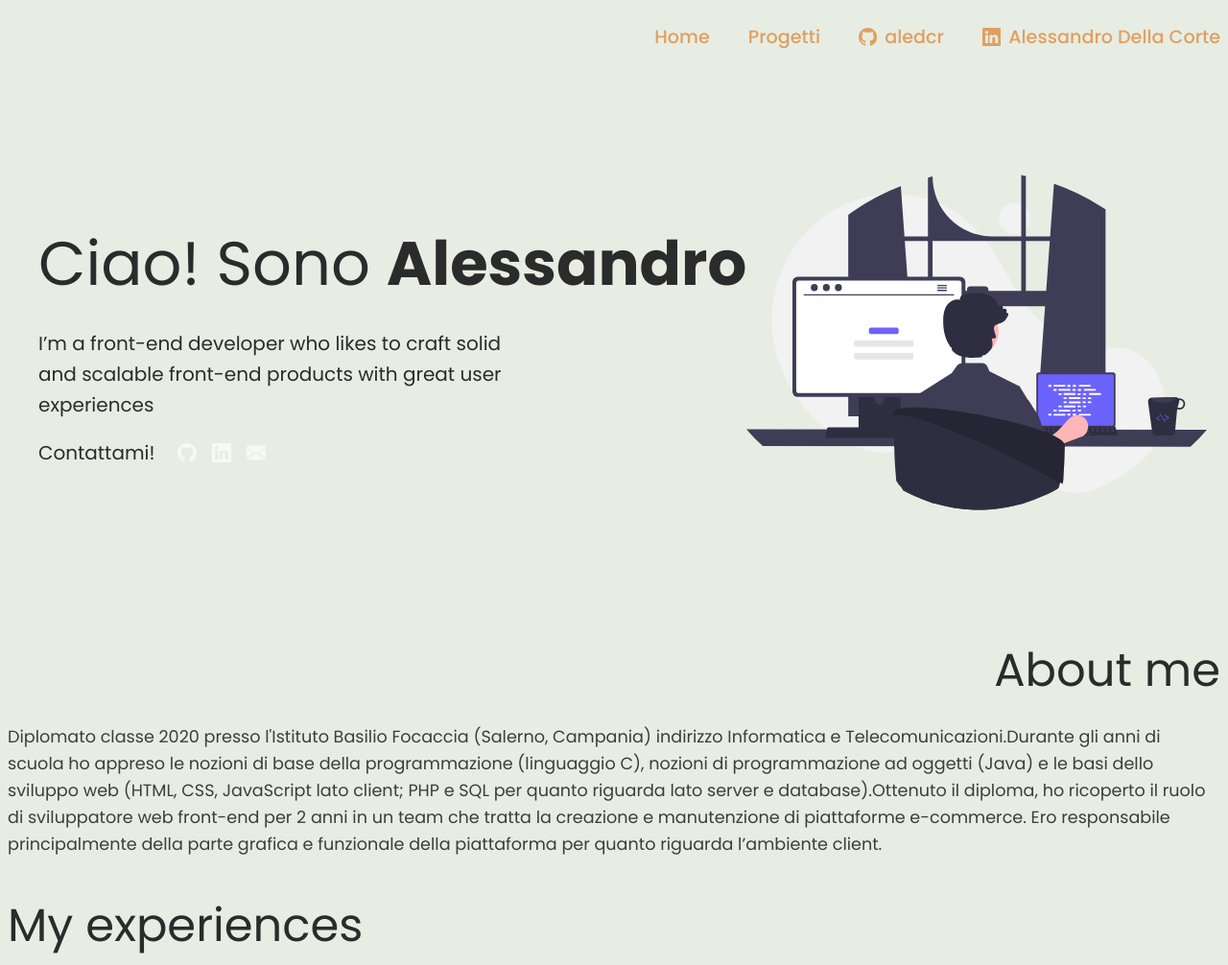
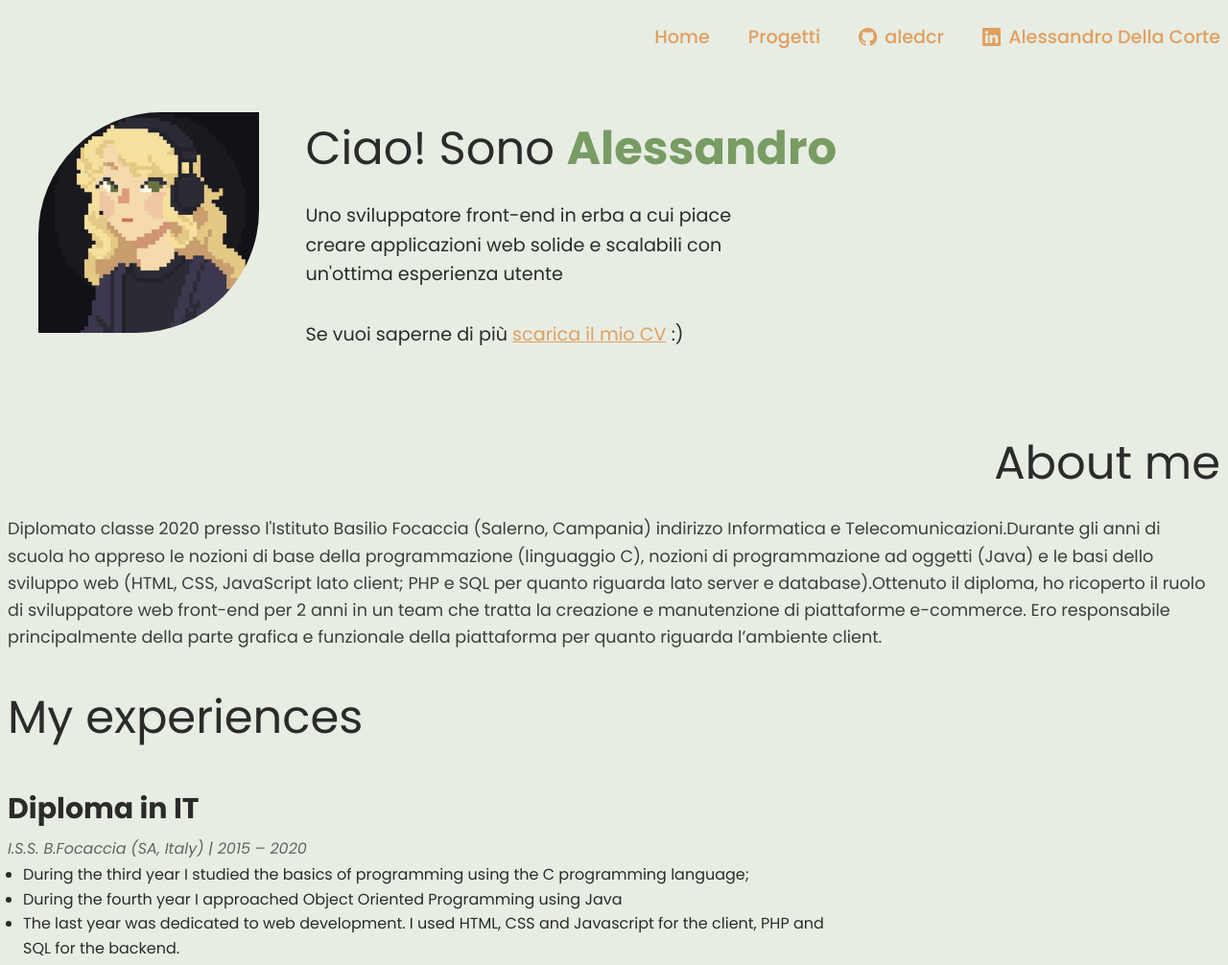
Before and after one commit to aledcr/portfolio, an Astro site: page / in a window 1280 px wide. Shown: the top 1006 px of the page at 96% size. Built offline with nearby package versions, Linux system fonts and the light colour scheme; Astro itself is replaced by a stand-in of ours.

Commit message:
:lipstick: changed hero section (with tmp img)

```diff
--- a/src/components/Hero.astro
+++ b/src/components/Hero.astro
@@ -3,166 +3,217 @@ import { BsGithub, BsLinkedin, BsEnvelopeFill } from 'react-icons/bs';
 ---
 
 <section class="hero">
-    <div class="hero-text-container">
-        <h1>Ciao! Sono <b>Alessandro</b></h1>
+    <img src="/hero-img.jpg" alt="Hero Image" />
+
+    <h1 class="title">Ciao! Sono <b>Alessandro</b></h1>
+
+    <div class="text-container">
         <p>
-            <!--  Uno sviluppatore front-end in erba a cui piace creare applicazioni
-            web solide e scalabili con un'ottima esperienza utente -->
-            I’m a front-end developer who likes to craft solid and scalable front-end
-            products with great user experiences
+            Uno sviluppatore front-end in erba a cui piace creare applicazioni
+            web solide e scalabili con un'ottima esperienza utente
         </p>
 
-        <div class="hero-contacts-container">
-            Contattami!
-            <div class="hero-contacts">
+        <p>Se vuoi saperne di più <a href="">scarica il mio CV</a> :)</p>
+    </div>
+
+    <ul class="mobile-contacts">
+        <li>
             <a target="_blank" href="https://github.com/aledcr">
                 <BsGithub />
+                <span>aledcr</span>
             </a>
+        </li>
+
+        <li>
             <a
                 target="_blank"
                 href="https://www.linkedin.com/in/alessandro-della-corte/"
             >
                 <BsLinkedin />
+                <span>Alessandro Della Corte</span>
             </a>
+        </li>
+
+        <li>
             <a target="_blank" href="mailto:dellacortealex4@gmail.com">
                 <BsEnvelopeFill />
+                <span>dellacortealex4@gmail.com</span>
             </a>
-            </div>
-        </div>
-    </div>
-
-    <img src="/hero-img.svg" alt="Hero Image" />
+        </li>
+    </ul>
 </section>
 
 <style>
     section.hero {
-        display: flex;
-        align-items: center;
-        justify-content: center;
+        display: grid;
+        grid-template-areas:
+            'img title'
+            'text text'
+            'socials socials';
+        align-items: flex-start;
+        justify-items: flex-start;
 
         width: 100%;
-        padding: 2rem;
-
-        overflow: hidden;
     }
 
-    .hero-text-container {
+    img {
+        grid-area: img;
+
+        width: 25vw;
+        height: 25vw;
+        aspect-ratio: 1;
+
+        border-top-left-radius: 10vw;
+        border-bottom-right-radius: 10vw;
+    }
+    .hero .title {
+        grid-area: title;
+
+        width: fit-content;
+
+        font-size: 1.6rem;
+        font-weight: normal;
+        text-align: start;
+    }
+
+    .hero .title b {
+        color: var(--primary-500);
+    }
+
+    .hero .text-container {
+        grid-area: text;
+
         display: flex;
         flex-direction: column;
-        align-items: center;
-        justify-content: center;
+        align-items: flex-start;
+        justify-content: flex-start;
     }
 
-    h1 {
-        width: fit-content;
+    .hero .text-container p {
+        font-size: 1rem;
 
-        font-size: 4rem;
-        font-weight: normal;
-        text-align: center;
-    }
-
-    p {
         margin-block: 1rem;
         max-width: 40ch;
     }
 
-    .hero-contacts-container {
+    .mobile-contacts {
+        list-style: none;
+
+        grid-area: socials;
+
         display: flex;
+        flex-wrap: wrap;
         gap: 1rem;
         align-items: center;
     }
 
-    .hero-contacts {
+    .mobile-contacts a {
         display: flex;
-
         align-items: center;
+        gap: 0.5rem;
     }
 
-    .hero-contacts a {
-        display: flex;
-        align-items: center;
-        justify-content: center;
+    /* Medium devices (tablets, 768px and up) */
+    @media (min-width: 768px) {
+        section.hero {
+            grid-template-areas:
+                'img title'
+                'img text'
+                'socials socials';
+            grid-template-columns: auto 80%;
+            column-gap: 3rem;
 
-        padding: 0.5rem;
-        aspect-ratio: 1/1;
-
-        opacity: 0.7;
-        transition: all 0.5s;
-
-        text-decoration: none;
-        color: white;
+            padding: 2rem;
         }
 
-    .hero-contacts a:hover,
-    .hero-contacts a:focus-visible {
-        opacity: 1;
+        .hero .title {
+            font-size: 2rem;
+            white-space: nowrap;
         }
 
-    .hero-contacts a svg {
-        position: relative;
-        bottom: 0rem;
-
-        width: 1.5rem;
-        height: 1.5rem;
-
-        transition: all 0.5s;
+        .hero .text-container p {
+            font-size: 1.1rem;
         }
 
-    .hero-contacts a:hover > svg,
-    .hero-contacts a:focus-visible > svg {
-        bottom: 0.5rem;
+        .mobile-contacts {
+            display: none;
         }
-
-    img {
-        display: none;
-
-        width: 30rem;
-        height: 30rem;
     }
 
     /* Large devices (desktops, 992px and up) */
     @media (min-width: 992px) {
         section.hero {
-            flex-direction: row;
-            justify-content: space-between;
+            grid-template-areas:
+                'img title'
+                'img text'
+                'socials socials';
+            grid-template-columns: auto 80%;
+            column-gap: 3rem;
+
+            padding: 2rem;
         }
-        .hero-text-container {
-            display: block;
-        }
-        h1 {
+
+        .hero .title {
+            font-size: 3rem;
             white-space: nowrap;
         }
 
-        img {
-            display: block;
+        .hero .text-container p {
+            font-size: 1.2rem;
+        }
+
+        .mobile-contacts {
+            display: none;
         }
     }
 
     /*  X-Large devices (large desktops, 1200px and up) */
     @media (min-width: 1200px) {
         section.hero {
-            flex-direction: row;
-            justify-content: space-between;
+            grid-template-areas:
+                'img title'
+                'img text'
+                'socials socials';
+
+            grid-template-columns: auto 80%;
+            column-gap: 3rem;
+
+            padding: 2rem;
         }
-        .hero-text-container {
-            display: block;
+
+        img {
+            width: 18vw;
+            height: 18vw;
         }
-        img {
-            display: block;
+
+        .text-container p {
+            font-size: 1.2rem;
+        }
+
+        .mobile-contacts {
+            display: none;
         }
     }
 
     /* XX-Large devices (larger desktops, 1400px and up) */
     @media (min-width: 1400px) {
         section.hero {
-            flex-direction: row;
-            justify-content: space-between;
+            grid-template-areas:
+                'img title'
+                'img text';
+            grid-template-columns: auto 80%;
+            grid-template-rows: auto 15rem;
+            column-gap: 3rem;
+
+            padding: 2rem;
         }
-        .hero-text-container {
-            display: block;
+
+        .text-container p {
+            font-size: 1.2rem;
         }
-        img {
-            display: block;
+
+        .mobile-contacts {
+            display: none;
         }
     }
 </style>
```
Also changed, not shown: public/hero-img.jpg (added). Lines whose indentation alone changed are shown as unchanged.
